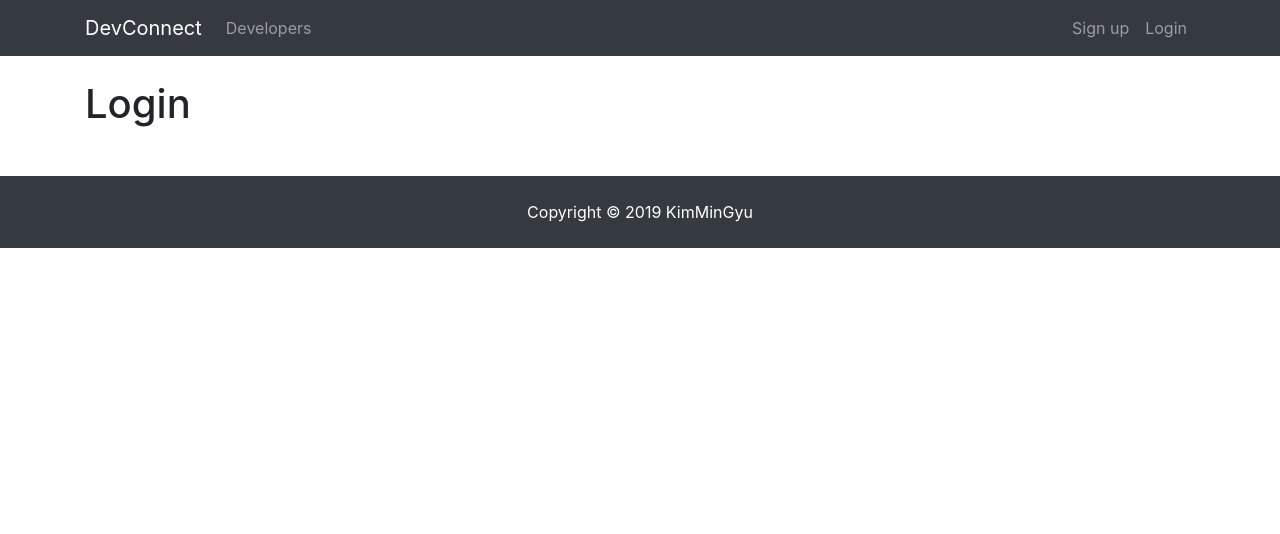
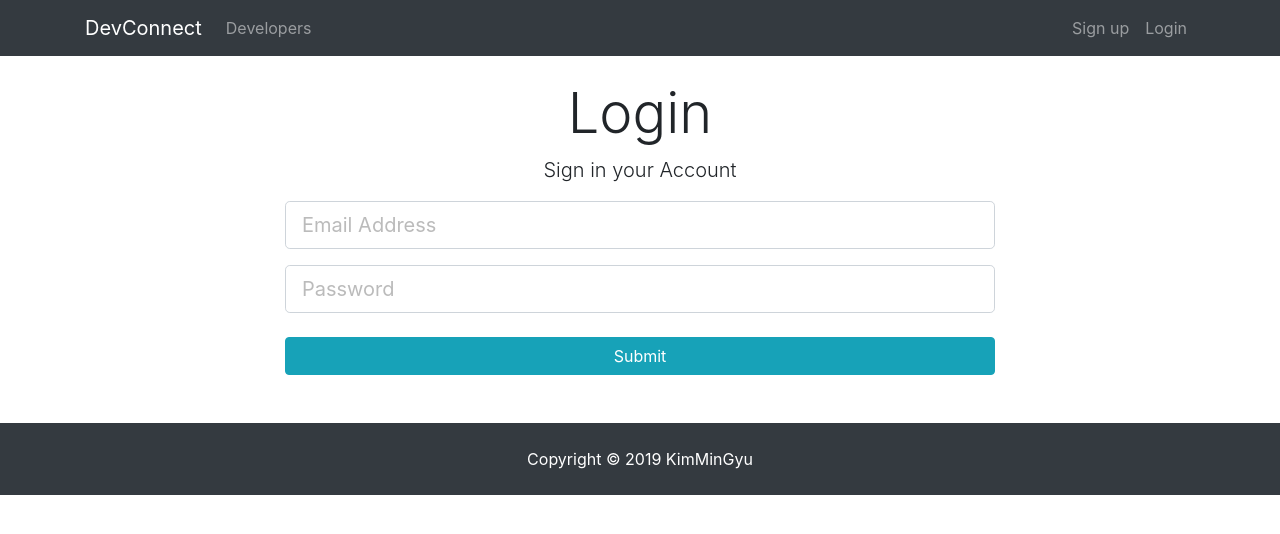
Before and after one commit to prodix01/blog_MERN2, a React (Create React App) app in the folder client/: page /login in a window 1280 px wide. Shown: the top 534 px of the page. Built offline with nearby package versions, Linux system fonts and the light colour scheme.

Commit message:
Create Login Form

```diff
--- a/client/src/componets/auth/Login.js
+++ b/client/src/componets/auth/Login.js
@@ -1,10 +1,72 @@
 import React, {Component} from 'react';
 
 class Login extends Component {
+
+    //함수
+    //상태값
+    //라이프사이클
+    constructor() {
+        super();
+        this.state = {
+            email: "",
+            password: "",
+            errors: {}
+        };
+
+        this.onChange = this.onChange.bind(this);
+        this.onSubmit = this.onSubmit.bind(this);
+    }
+
+    onChange (e) {
+        this.setState({ [e.target.name] : e.target.value})
+    }
+
+    onSubmit (e) {
+        e.preventDefault();
+
+        const loginUser = {
+            email: this.state.email,
+            password: this.state.password
+        };
+
+        console.log(loginUser);
+    }
     render() {
+
+        const {email, password} = this.state;
         return (
-            <div>
-                <h1>Login</h1>
+            <div className="login">
+                <div className="container">
+                    <div className="row">
+                        <div className="col-md-8 m-auto">
+                            <h1 className="display-4 text-center">Login</h1>
+                            <p className="lead text-center">Sign in your Account</p>
+                            <form>
+                                <div className="form-group">
+                                    <input
+                                        type="email"
+                                        className="form-control form-control-lg"
+                                        placeholder="Email Address"
+                                        name="email"
+                                        value={email}
+                                        onChange={this.onChange}
+                                    />
+                                </div>
+                                <div className="form-group">
+                                    <input
+                                        type="password"
+                                        className="form-control form-control-lg"
+                                        placeholder="Password"
+                                        name="password"
+                                        value={password}
+                                        onChange={this.onChange}
+                                    />
+                                </div>
+                                <input type="submit" className="btn btn-info btn-block mt-4"/>
+                            </form>
+                        </div>
+                    </div>
+                </div>
             </div>
         );
     }
```
